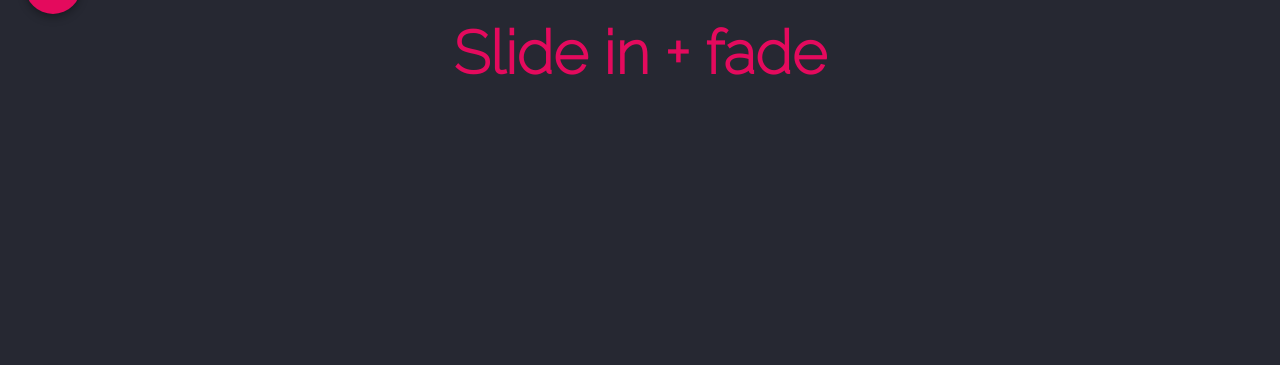
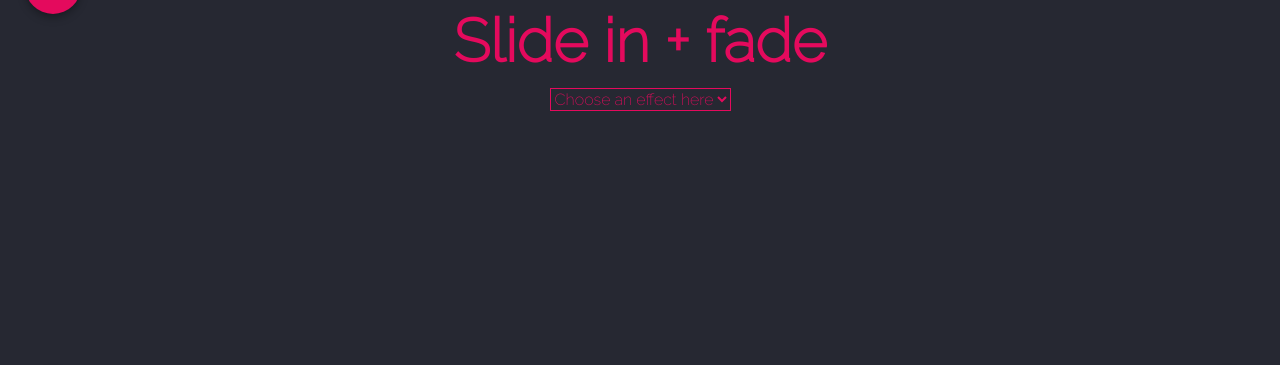
Before and after one commit to nobitagit/ng-material-floating-button, a website: page src/slidein.html in a window 1280 px wide. Shown: the part 347-712 px from the top of the page. Drawn offline with nearby package versions, Linux system fonts and the light colour scheme.

Commit message:
added select button in showcase

```diff
--- a/src/slidein.html
+++ b/src/slidein.html
@@ -21,6 +21,15 @@
         color: #E40A5D;
         font-size: 60px;
         position: relative;
+        margin: 0.2em 0;
+      }
+      section{
+        text-align: center;
+      }
+      select{
+        background: transparent;
+        color: #E40A5D;
+        border: 1px solid #E40A5D;
       }
     </style>
     <!--[if lt IE 9]>
@@ -31,7 +40,16 @@
   </head>
   <body>
 
-    <h1>Slide in + fade</h1>
+    <section>
+      <h1>Slide in + fade</h1>
+      <select>
+         <option selected disabled>Choose an effect here</option>
+         <option>Slide in + fade</option>
+         <option>Zoom in</option>
+         <option>Fountain</option>
+      </select>
+    </section>
+
 
     <div class="mfo-component--tl mfb-slidein">
       <div class="mfo-component__wrap">
```
